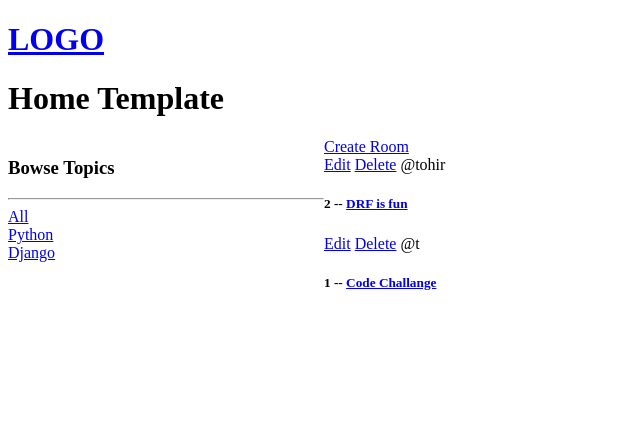
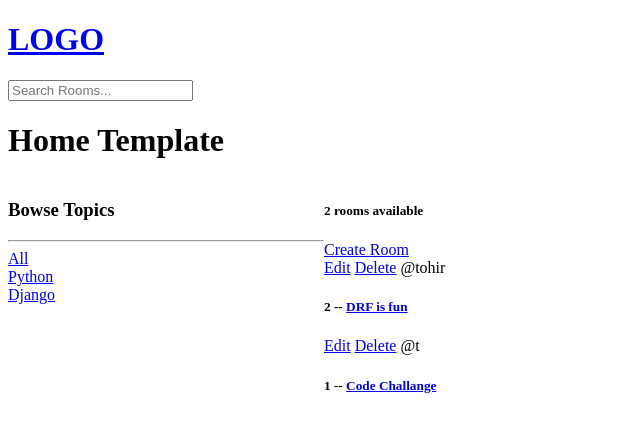
Before and after one commit to itsmetohirr/StudyCom, a Django app: page / in a window 1280 px wide. Shown: the top 432 px of the page, without its empty margins (0-640 px from the left). Run offline with Django 5.2, Linux system fonts and the light colour scheme; data comes from the database, SQL or seed files in the repository.

Commit message:
search done

```diff
--- a/studycom/templates/studycom/home.html
+++ b/studycom/templates/studycom/home.html
@@ -29,6 +29,7 @@
     </div>
 
     <div>
+        <h5>{{room_count}} rooms available</h5>
         <a href="{% url 'create-room' %}">Create Room</a>
         <div>
             {% for room in rooms %}
--- a/studycom/views.py
+++ b/studycom/views.py
@@ -1,14 +1,21 @@
 from django.shortcuts import render, redirect
+from django.db.models import Q
 from .models import Room, Topic
 from .forms import RoomForm
 
 
 def home_view(request):
     q = request.GET.get('q') if request.GET.get('q') != None else ''
-    rooms = Room.objects.filter(topic__name__icontains=q)
+    rooms = Room.objects.filter(
+        Q(topic__name__icontains=q) |
+        Q(name__icontains=q) |
+        Q(description__icontains=q)
+        )
+
     topics = Topic.objects.all()
+    room_count = rooms.count()
 
-    context = {'rooms': rooms, 'topics': topics}
+    context = {'rooms': rooms, 'topics': topics, 'room_count': room_count}
 
     return render(request, 'studycom/home.html', context)
 
--- a/templates/navbar.html
+++ b/templates/navbar.html
@@ -1,3 +1,7 @@
 <a href="/">
     <h1>LOGO</h1>
 </a>
+
+<form action="{% url 'home' %}">
+    <input type="text" name="q" placeholder="Search Rooms..."/>
+</form>
```
